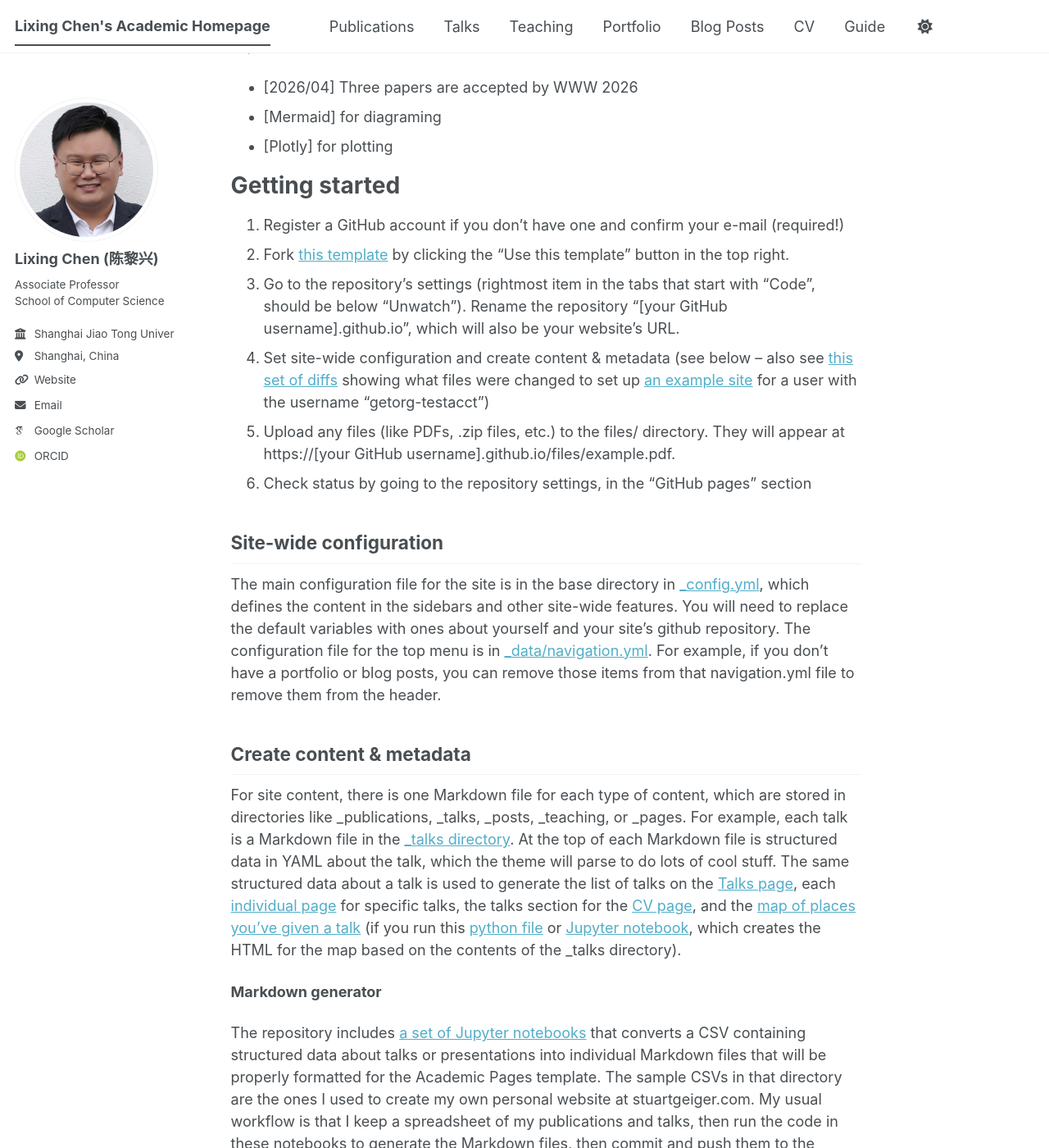
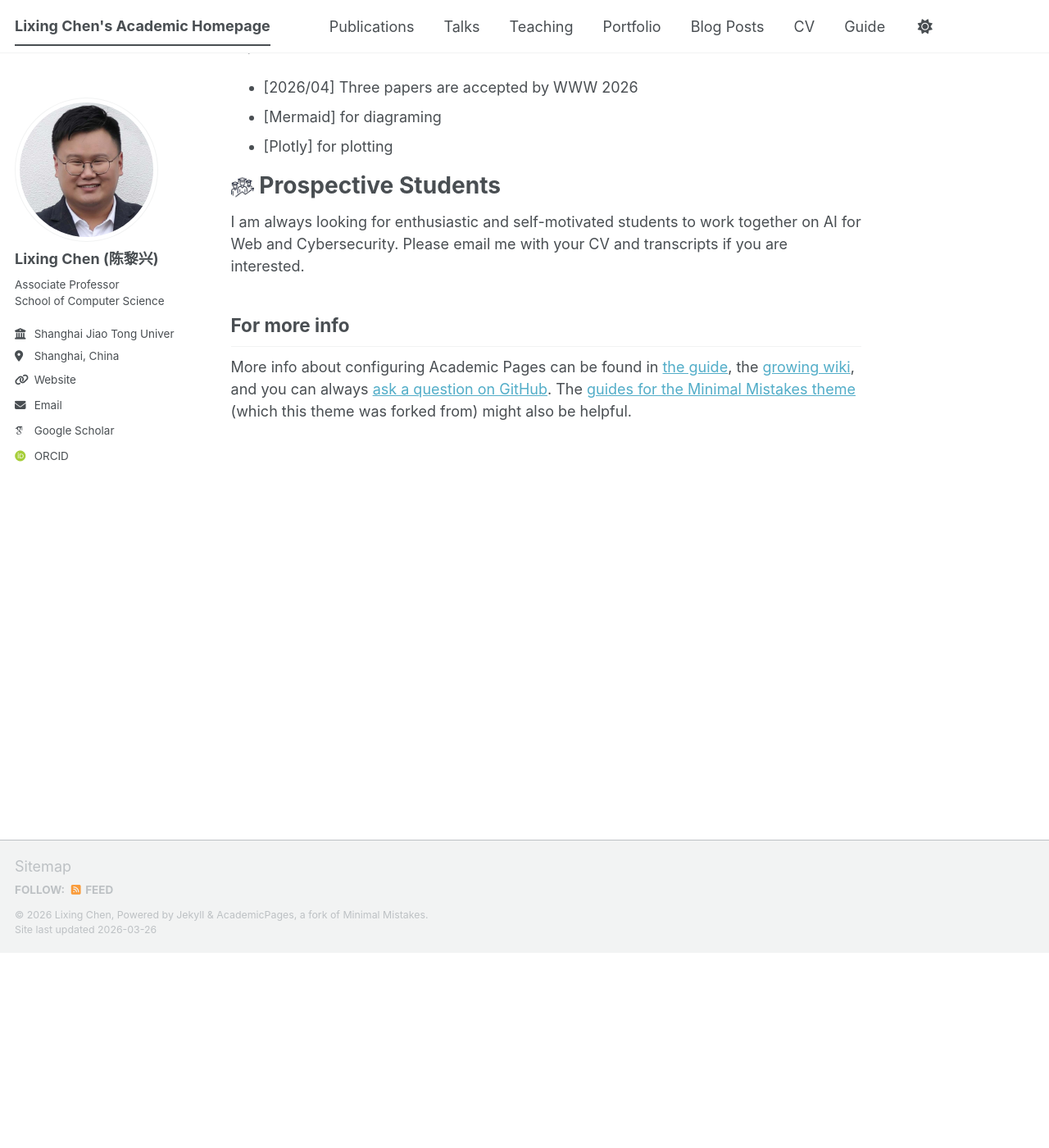
Before and after one commit to lx-chen-sjtu/lx-chen-sjtu.github.io, a Jekyll site: the page built from _pages/about.md, in a window 1280 px wide and 1400 px high, scrolled down 238 px. Shown: the whole window at 82% size. Built offline with Jekyll 4.4.1, drawn with Linux system fonts in a browser that asks for light colours; some web fonts are replaced; a script bundle is joined from its source files by our own code; library files that are not in the unit come from our copies; some of the changed text lies outside the part shown.

Commit message:
Update about.md

```diff
--- a/_pages/about.md
+++ b/_pages/about.md
@@ -9,41 +9,16 @@ redirect_from:
 
 Dr. Chen is currently an Associate Professor at the School of Computer Science, Shanghai Jiao Tong University (SJTU). He received his Ph.D. in Electrical and Computer Engineering from the University of Miami in 2020 with Eliahu I. and Joyce Jury Award (Advisor: [Jie Xu](https://faculty.eng.ufl.edu/jiexu)).
 
-<img src="/images/news_logo.jpg" width="25"> News
+<img src="/images/news_logo.jpg" width="28" style="vertical-align:middle;"> News
 ======
 Like many other Jekyll-based GitHub Pages templates, Academic Pages makes you separate the website's content from its form.
 - [2026/04] Three papers are accepted by WWW 2026
 - [Mermaid] for diagraming
 - [Plotly] for plotting
 
-Getting started
+<img src="/images/prospective_students_logo.jpg" width="28" style="vertical-align:middle;"> Prospective Students
 ======
-1. Register a GitHub account if you don't have one and confirm your e-mail (required!)
-1. Fork [this template](https://github.com/academicpages/academicpages.github.io) by clicking the "Use this template" button in the top right.
-1. Go to the repository's settings (rightmost item in the tabs that start with "Code", should be below "Unwatch"). Rename the repository "[your GitHub username].github.io", which will also be your website's URL.
-1. Set site-wide configuration and create content & metadata (see below -- also see [this set of diffs](https://archive.is/3TPas) showing what files were changed to set up [an example site](https://getorg-testacct.github.io) for a user with the username "getorg-testacct")
-1. Upload any files (like PDFs, .zip files, etc.) to the files/ directory. They will appear at https://[your GitHub username].github.io/files/example.pdf.
-1. Check status by going to the repository settings, in the "GitHub pages" section
-
-Site-wide configuration
-------
-The main configuration file for the site is in the base directory in [_config.yml](https://github.com/academicpages/academicpages.github.io/blob/master/_config.yml), which defines the content in the sidebars and other site-wide features. You will need to replace the default variables with ones about yourself and your site's github repository. The configuration file for the top menu is in [_data/navigation.yml](https://github.com/academicpages/academicpages.github.io/blob/master/_data/navigation.yml). For example, if you don't have a portfolio or blog posts, you can remove those items from that navigation.yml file to remove them from the header.
-
-Create content & metadata
-------
-For site content, there is one Markdown file for each type of content, which are stored in directories like _publications, _talks, _posts, _teaching, or _pages. For example, each talk is a Markdown file in the [_talks directory](https://github.com/academicpages/academicpages.github.io/tree/master/_talks). At the top of each Markdown file is structured data in YAML about the talk, which the theme will parse to do lots of cool stuff. The same structured data about a talk is used to generate the list of talks on the [Talks page](https://academicpages.github.io/talks), each [individual page](https://academicpages.github.io/talks/2012-03-01-talk-1) for specific talks, the talks section for the [CV page](https://academicpages.github.io/cv), and the [map of places you've given a talk](https://academicpages.github.io/talkmap.html) (if you run this [python file](https://github.com/academicpages/academicpages.github.io/blob/master/talkmap.py) or [Jupyter notebook](https://github.com/academicpages/academicpages.github.io/blob/master/talkmap.ipynb), which creates the HTML for the map based on the contents of the _talks directory).
-
-**Markdown generator**
-
-The repository includes [a set of Jupyter notebooks](https://github.com/academicpages/academicpages.github.io/tree/master/markdown_generator
-) that converts a CSV containing structured data about talks or presentations into individual Markdown files that will be properly formatted for the Academic Pages template. The sample CSVs in that directory are the ones I used to create my own personal website at stuartgeiger.com. My usual workflow is that I keep a spreadsheet of my publications and talks, then run the code in these notebooks to generate the Markdown files, then commit and push them to the GitHub repository.
-
-How to edit your site's GitHub repository
-------
-Many people use a git client to create files on their local computer and then push them to GitHub's servers. If you are not familiar with git, you can directly edit these configuration and Markdown files directly in the github.com interface. Navigate to a file (like [this one](https://github.com/academicpages/academicpages.github.io/blob/master/_talks/2012-03-01-talk-1.md) and click the pencil icon in the top right of the content preview (to the right of the "Raw | Blame | History" buttons). You can delete a file by clicking the trashcan icon to the right of the pencil icon. You can also create new files or upload files by navigating to a directory and clicking the "Create new file" or "Upload files" buttons.
-
-Example: editing a Markdown file for a talk
-![Editing a Markdown file for a talk](/images/editing-talk.png)
+I am always looking for enthusiastic and self-motivated students to work together on AI for Web and Cybersecurity. Please email me with your CV and transcripts if you are interested.
 
 For more info
 ------
```
